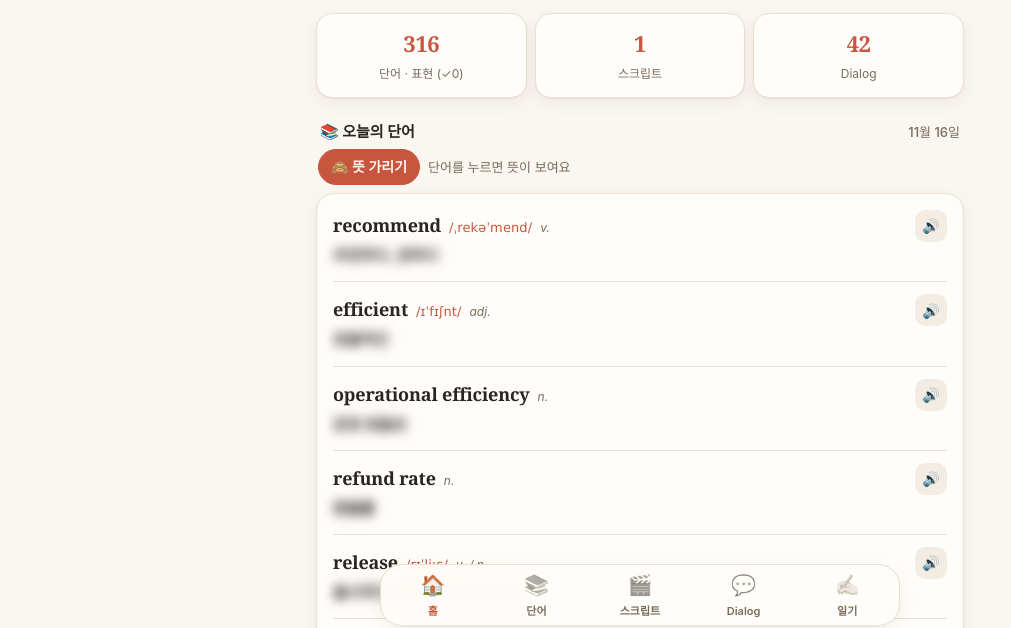
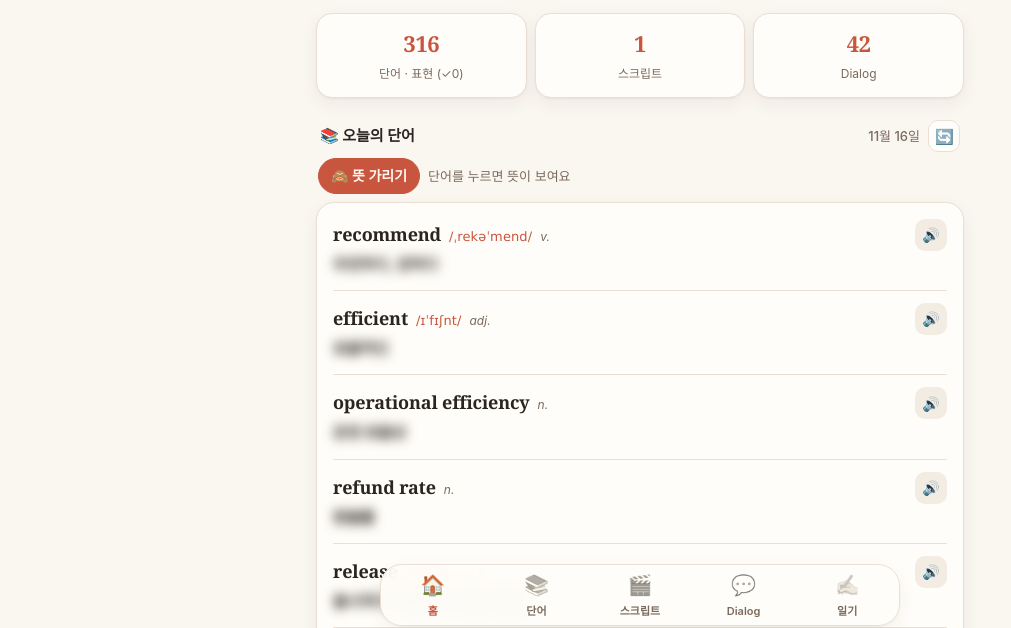
Before and after one commit to inhojung2353-cpu/my-english, a plain HTML site: page index.html in a window 1280 px wide. Shown: the part 158-786 px from the top of the page, without its empty margins (0-1011 px from the left). Drawn offline with Linux system fonts and the light colour scheme; a web font is replaced by a local one.

Commit message:
Home: manual refresh buttons for today's words and sentences
Co-Authored-By: Claude Opus 5.5 <noreply@anthropic.com>

```diff
--- a/app.js
+++ b/app.js
@@ -88,28 +88,40 @@ function seededShuffle(arr, seedStr) {
   return a;
 }
 
+// 오늘의 단어·문장 기록: { day, words, wn(단어 새로고침 횟수), sn(문장 새로고침 횟수) }
+// 날짜가 바뀌면 처음부터 다시 골라요. 🔄를 누르면 횟수가 늘어 다른 6개가 나와요
+const DAILY_KEY = 'my-english-daily';
+function dailyState() {
+  const saved = readJSON(DAILY_KEY, {});
+  return saved.day === todayKey() ? saved : { day: todayKey() };
+}
+const dailySeed = (prefix, n) => prefix + todayKey() + (n ? '#' + n : '');
+
 // 오늘의 단어: 외우지 못한 단어에서만 6개.
 // 하루 동안은 같은 단어를 유지하고, 그사이 ✓로 외운 단어만 빼고 다른 안 외운 단어로 채워요
-const DAILY_KEY = 'my-english-daily';
-function todayWords() {
-  const day = todayKey();
-  const saved = readJSON(DAILY_KEY, {});
+function todayWords(reroll = false) {
+  const st = dailyState();
+  const n = (st.wn || 0) + (reroll ? 1 : 0);
   const unlearned = words.filter(w => !isLearned(w));
-  const kept = saved.day === day && Array.isArray(saved.words)
-    ? saved.words.map(n => unlearned.find(w => w.word === n)).filter(Boolean)
-    : [];
-  const fill = seededShuffle(unlearned, 'w' + day).filter(w => !kept.includes(w));
+  const prev = Array.isArray(st.words) ? st.words : [];
+  const kept = reroll ? [] : prev.map(x => unlearned.find(w => w.word === x)).filter(Boolean);
+  let fill = seededShuffle(unlearned, dailySeed('w', n)).filter(w => !kept.includes(w));
+  // 새로고침할 때는 단어가 충분하면 방금 본 6개와 겹치지 않게
+  if (reroll && unlearned.length - prev.length >= 6) fill = fill.filter(w => !prev.includes(w.word));
   const picked = [...kept, ...fill].slice(0, 6);
-  writeJSON(DAILY_KEY, { ...saved, day, words: picked.map(w => w.word) });
+  writeJSON(DAILY_KEY, { ...st, wn: n, words: picked.map(w => w.word) });
   return picked;
 }
 
 // 오늘의 문장: Dialog 전체 문장 중 너무 짧거나 긴 문장을 빼고 매일 6개
-function todaySentences() {
+function todaySentences(reroll = false) {
+  const st = dailyState();
+  const n = (st.sn || 0) + (reroll ? 1 : 0);
+  if (reroll) writeJSON(DAILY_KEY, { ...st, sn: n });
   const pool = dialogs.flatMap(d => (d.lines || [])
     .filter(l => l.ko && l.en && l.en.length >= 15 && l.en.length <= 160)
     .map(l => ({ en: l.en, ko: l.ko, day: d.day, id: d.id, key: d.key })));
-  return seededShuffle(pool, 's' + todayKey()).slice(0, 6);
+  return seededShuffle(pool, dailySeed('s', n)).slice(0, 6);
 }
 
 // 유튜브 주소에서 영상 ID 뽑기 (watch?v=, youtu.be/, shorts/, embed/, live/)
@@ -130,11 +142,11 @@ function allVideos() {
     .sort((a, b) => (b.date || '').localeCompare(a.date || '') || (b.ts || 0) - (a.ts || 0));
 }
 
-function renderHome() {
+function renderHome(reroll = {}) {
   setTitle('My English');
   const last = latestDate();
-  const tw = todayWords();
-  const ts = todaySentences();
+  const tw = todayWords(reroll.words);
+  const ts = todaySentences(reroll.sents);
   const videos = allVideos();
   const main = videos[0];
   const today = new Date();
@@ -152,7 +164,7 @@ function renderHome() {
       <a class="stat" href="#dialogs"><b>${dialogs.length}</b><span>Dialog</span></a>
     </div>
 
-    <div class="section-title">📚 오늘의 단어 <small>${todayLabel}</small></div>
+    <div class="section-title">📚 오늘의 단어 <span class="title-right"><small>${todayLabel}</small>${tw.length ? `<button class="reroll" id="reroll-words" aria-label="다른 단어로 새로고침">🔄</button>` : ''}</span></div>
     ${tw.length ? `
       <div class="home-tools"><button class="chip ${hideMeaning ? 'on' : ''}" id="home-hide">🙈 뜻 가리기</button><span class="muted small">${hideMeaning ? '단어를 누르면 뜻이 보여요' : ''}</span></div>
       <div class="card vlist ${hideMeaning ? 'hide-meaning' : ''}" id="today-words">${tw.map(w => `
@@ -165,7 +177,7 @@ function renderHome() {
       ? `<div class="card empty"><span class="big">🎉</span>모든 단어를 외웠어요!<br><span class="small">새 단어를 보내 주시면 여기에 다시 나와요</span></div>`
       : `<div class="card empty"><span class="big">📚</span>아직 단어가 없어요</div>`}
 
-    <div class="section-title">💬 오늘의 문장 <small>누르면 영어</small></div>
+    <div class="section-title">💬 오늘의 문장 <span class="title-right"><small>누르면 영어</small>${ts.length ? `<button class="reroll" id="reroll-sents" aria-label="다른 문장으로 새로고침">🔄</button>` : ''}</span></div>
     ${ts.length ? `
       <p class="muted small" style="margin:-2px 4px 8px">한글을 보고 영어로 먼저 말해 본 뒤 눌러서 확인해 보세요.</p>
       <div class="card vlist" id="sents">${ts.map((t, i) => `
@@ -205,6 +217,11 @@ function renderHome() {
       <button class="btn primary block" id="v-add">추가하기</button>
       <p class="muted small" style="margin:8px 2px 0">추가한 영상은 이 기기에만 저장돼요. 가장 최근에 추가한 영상이 위에 크게 나와요.</p>
     </div>`;
+
+  // 🔄 새로고침: 화면 위치는 그대로 두고 그 영역만 새 6개로
+  const refresh = (opt, msg) => { const y = window.scrollY; renderHome(opt); window.scrollTo(0, y); toast(msg); };
+  $('#reroll-words')?.addEventListener('click', () => refresh({ words: true }, '새 단어 6개를 골랐어요'));
+  $('#reroll-sents')?.addEventListener('click', () => refresh({ sents: true }, '새 문장 6개를 골랐어요'));
 
   // 오늘의 단어: 뜻 가리기 / 눌러서 보기
   const twBox = $('#today-words');
--- a/style.css
+++ b/style.css
@@ -336,6 +336,11 @@ input[type=search], textarea { background: var(--surface); }
 .video-add input { width: 100%; padding: 12px 14px; border-radius: 12px; border: 1px solid var(--line); background: var(--surface); color: var(--text); font: inherit; font-size: 16px; }
 .video-add input:focus { outline: 2px solid var(--primary); outline-offset: -1px; }
 
+/* 홈: 🔄 새로고침 버튼 */
+.title-right { display: inline-flex; align-items: center; gap: 8px; }
+.reroll { width: 32px; height: 32px; border: 1px solid var(--line); border-radius: 10px; background: var(--surface); font-size: 15px; line-height: 1; cursor: pointer; display: grid; place-items: center; }
+.reroll:active { transform: rotate(-90deg) scale(.95); transition: transform .15s; }
+
 /* 홈 오늘의 단어: 뜻 가리기 (기본) */
 .home-tools { display: flex; align-items: center; gap: 8px; margin: -2px 2px 8px; }
 .hide-meaning .vrow.word { cursor: pointer; }
--- a/sw.js
+++ b/sw.js
@@ -1,5 +1,5 @@
 // 오프라인에서도 열리도록 앱 파일을 캐시합니다. 파일을 고치면 VERSION을 올려 주세요.
-const VERSION = 'v35';
+const VERSION = 'v36';
 const CACHE = `my-english-${VERSION}`;
 const FILES = ['./', 'index.html', 'style.css', 'app.js', 'data.js', 'manifest.json', 'icons/icon.svg', 'icons/icon-180.png', 'icons/icon-192.png', 'icons/icon-512.png'];
 
```
